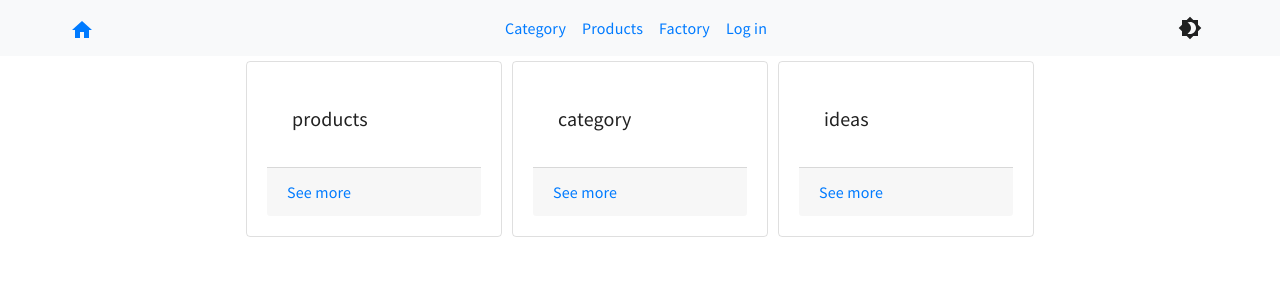
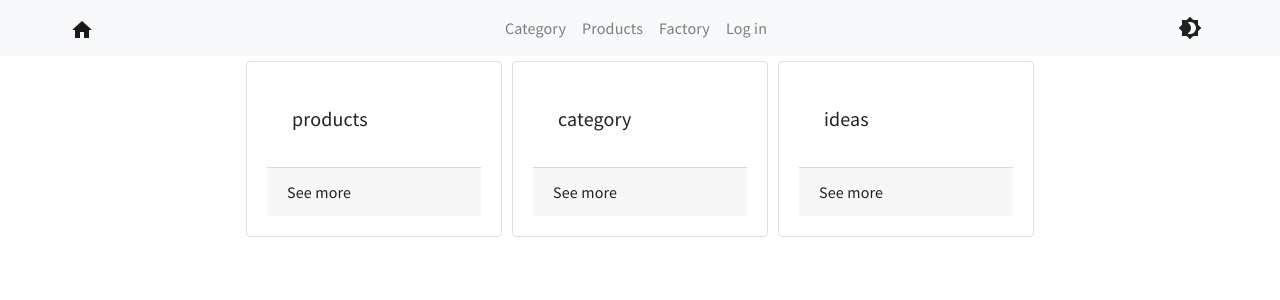
Before and after one commit to melission/react-router-demo, a React app: page /factory in a window 1280 px wide. Shown: the top 300 px of the page. Built offline with nearby package versions, Linux system fonts and the light colour scheme.

Commit message:
added styles to fix <Link> default settings.

```diff
--- a/src/App.js
+++ b/src/App.js
@@ -20,17 +20,18 @@ function App() {
   const theme = useTheme();
   const colorMode = React.useContext(ColorModeContext);
   const navbarBG = theme.palette.mode === 'dark' ? "dark" : "light";
+  const navbarTextColour = navbarBG === 'dark' ? "light" : "dark"
 
   return (
     <Box className="App" bgcolor={(storedMode || prefferedMode)}>
       <Navbar bg={navbarBG} variant={navbarBG}>
         <Container>
-          <Navbar.Brand><Link to={`/`}><HomeIcon /></Link></Navbar.Brand>
-          <Nav className="me-auto">
-            <Nav.Link><Link to={`/category/`}>Category</Link></Nav.Link>
-            <Nav.Link><Link to={`products`}>Products</Link></Nav.Link>
-            <Nav.Link><Link to={`factory`}>Factory</Link></Nav.Link>
-            <Nav.Link><Link to={`login`}>Log in</Link></Nav.Link>
+          <Navbar.Brand><Link style={{ color: 'inherit' }} to={`/`}><HomeIcon /></Link></Navbar.Brand>
+          <Nav className="me-auto ">
+            <Nav.Link><Link className="text-decoration-none" style={{ color: 'inherit' }} to={`/category/`}>Category</Link></Nav.Link>
+            <Nav.Link><Link className="text-decoration-none" style={{ color: 'inherit' }} to={`products`}>Products</Link></Nav.Link>
+            <Nav.Link><Link className="text-decoration-none" style={{ color: 'inherit' }} to={`factory`}>Factory</Link></Nav.Link>
+            <Nav.Link><Link className="text-decoration-none" style={{ color: 'inherit' }} to={`login`}>Log in</Link></Nav.Link>
           </Nav>
           <Box>
             {/* <div className='themeName'>{theme.palette.mode} mode</div> */}
--- a/src/CardFactory.js
+++ b/src/CardFactory.js
@@ -23,12 +23,21 @@ const CatalogList = ({ catalogList }) => {
 
     const linkCatalog = catalogList.map((catalogEntry) => {
         return (
-            <Card className="card-body" bg='transparent' border={storedMode}>
+            <Card
+                className="card-body"
+                bg='transparent'
+                border={storedMode}>
                 <Card.Body>
                     <Card.Title>{catalogEntry}</Card.Title>
                 </Card.Body>
                 <Card.Footer>
-                    <Card.Link><Link to={`/${catalogEntry}`}>See more</Link></Card.Link>
+                    <Card.Link>
+                        <Link
+                            className="text-decoration-none"
+                            style={{ color: "inherit" }}
+                            to={`/${catalogEntry}`}>See more
+                        </Link>
+                    </Card.Link>
                 </Card.Footer>
             </Card>
         )
@@ -40,7 +49,11 @@ const CategoryList = ({ categoryList, category }) => {
     // console.log(categoryList)
     const linkList = categoryList.map((product) => {
         return (
-            <Card className="card-body" bg="transparent" border={storedMode} style={{ height: "400px" }}>
+            <Card
+                className="card-body"
+                bg="transparent"
+                border={storedMode}
+                style={{ height: "400px" }}>
                 <Card.Body>
                     <Card.Title>{product.name}</Card.Title>
                     <Card.Subtitle className="mb-2 text-muted">{product.status}</Card.Subtitle>
@@ -49,7 +62,13 @@ const CategoryList = ({ categoryList, category }) => {
                     </Card.Text>
                 </Card.Body>
                 <Card.Footer>
-                    <Card.Link><Link to={`/${category}}/${product.id}`}>See detailes</Link></Card.Link>
+                    <Card.Link>
+                        <Link
+                            className="text-decoration-none"
+                            style={{ color: "inherit" }}
+                            to={`/${category}}/${product.id}`}>See detailes
+                        </Link>
+                    </Card.Link>
                 </Card.Footer>
             </Card>
         );
@@ -65,7 +84,13 @@ const CategoryItem = (categoryItem) => {
                 <Card.Title>{categoryItem}</Card.Title>
             </Card.Body>
             <Card.Footer>
-                <Card.Link><Link to={`/category/${categoryItem.id}/`}>See detailes</Link></Card.Link>
+                <Card.Link>
+                    <Link
+                        className="text-decoration-none"
+                        style={{ color: "inherit" }}
+                        to={`/category/${categoryItem.id}/`}>See detailes
+                    </Link>
+                </Card.Link>
             </Card.Footer>
         </Card>
     )
--- a/src/Category.js
+++ b/src/Category.js
@@ -23,7 +23,7 @@ const CardFactory = (categoryItem) => {
                 <Card.Title>{categoryItem}</Card.Title>
             </Card.Body>
             <Card.Footer>
-                <Card.Link className={cardText}><Link to={`/category/${categoryItem}/`}>See detailes</Link></Card.Link>
+                <Card.Link className={cardText}><Link className="text-decoration-none" style={{ color: "inherit" }} to={`/category/${categoryItem}/`}>See detailes</Link></Card.Link>
             </Card.Footer>
         </Card>
     )
--- a/src/Products.js
+++ b/src/Products.js
@@ -24,7 +24,12 @@ const ShortDescription = ({ product }) => {
 const Products = ({ match }) => {
     const linkList = productData.map((product) => {
         return (
-            <Card className="card-body p-0" bg='transparent' variant={storedMode} border={storedMode} style={{ height: "400px" }}>
+            <Card
+                className="card-body p-0"
+                bg='transparent'
+                variant={storedMode}
+                border={storedMode}
+                style={{ height: "400px" }}>
                 <Card.Body>
                     <Card.Title className="card-title" style={{ height: "100px" }}>{product.name}</Card.Title>
                     <Card.Subtitle className="mb-2 text-muted">{product.status}</Card.Subtitle>
@@ -33,7 +38,13 @@ const Products = ({ match }) => {
                     </Card.Text>
                 </Card.Body>
                 <Card.Footer>
-                    <Card.Link ><Link to={`/products/${product.id}`}>See detailes</Link></Card.Link>
+                    <Card.Link>
+                        <Link
+                            className="text-decoration-none"
+                            style={{ color: "inherit" }}
+                            to={`/products/${product.id}`}>See detailes
+                        </Link>
+                    </Card.Link>
                 </Card.Footer>
             </Card>
         );
--- a/src/category/Book.js
+++ b/src/category/Book.js
@@ -59,7 +59,13 @@ const Book = () => {
         <div>
             {bookInfo}
             <p className="book-block_return-button mx-auto">
-                <Link to={"/category/books/"}><Button className="mx-auto">Back to catalogue</Button></Link></p>
+                <Link
+                    className="text-decoration-none"
+                    style={{ color: "inherit" }}
+                    to={"/category/books/"}>
+                    <Button className="mx-auto">Back to catalogue</Button>
+                </Link>
+            </p>
         </div>
 
     )
--- a/src/category/Books.js
+++ b/src/category/Books.js
@@ -53,13 +53,22 @@ const Books = () => {
             <Container className="container-body">
                 <Row className="card-block">
                     {paginatedList.map((book, index) => (
-                        <Card key={index} className="card-body bg-transparent p-0" border="light">
+                        <Card
+                            key={index}
+                            className="card-body bg-transparent p-0"
+                            border="light">
                             <Card.Body className="p-0">
                                 <Card.Title className="text-center">{book.bookName}</Card.Title>
                                 <Card.Text className="card-text">by {book.authorName}</Card.Text>
                             </Card.Body>
                             <Card.Footer>
-                                <Card.Link><Link to={`/category/books/${book.id}`}>See details</Link></Card.Link>
+                                <Card.Link>
+                                    <Link
+                                        className="text-decoration-none"
+                                        style={{ color: "inherit" }}
+                                        to={`/category/books/${book.id}`}>See details
+                                    </Link>
+                                </Card.Link>
                             </Card.Footer>
                         </Card>
                     ))}
```
